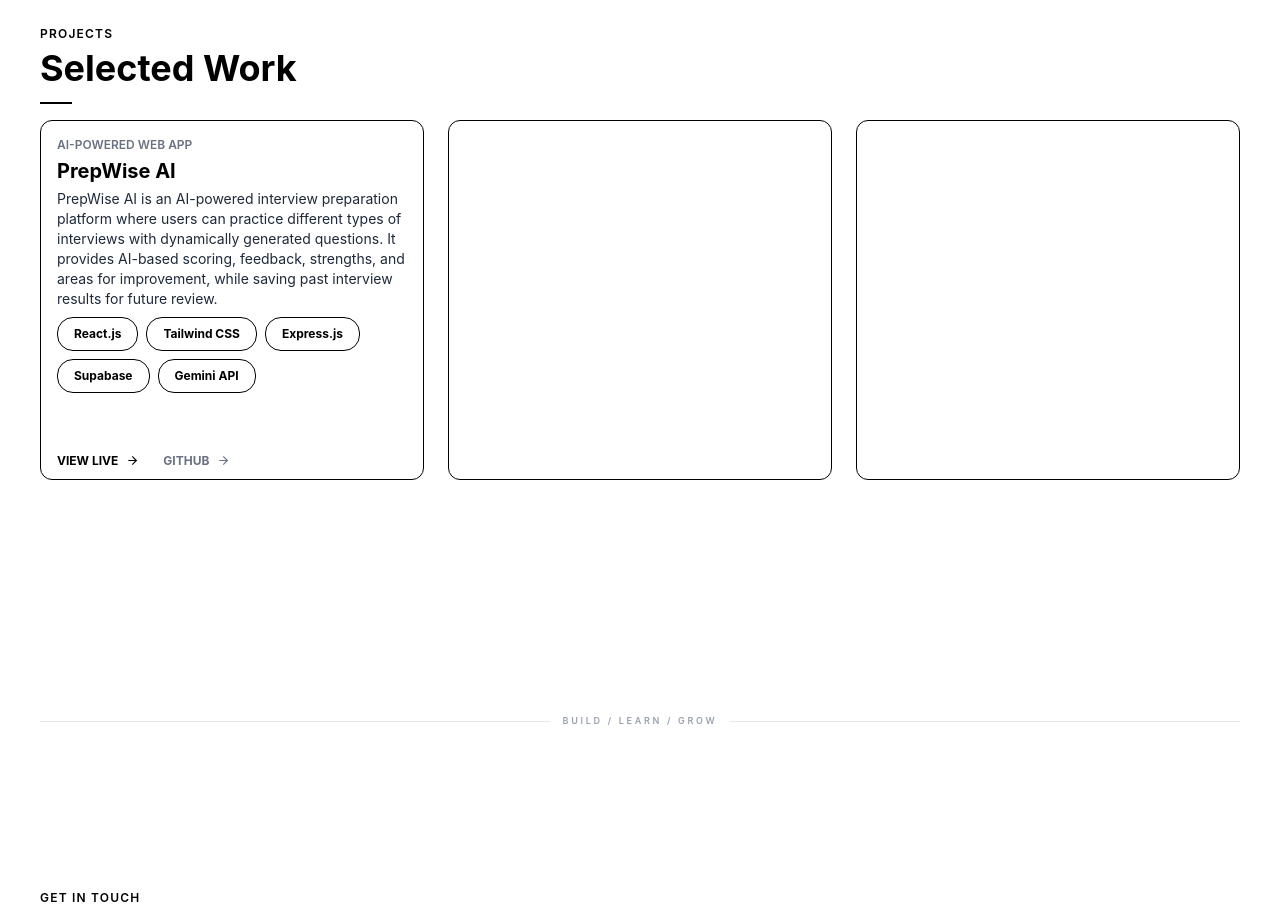
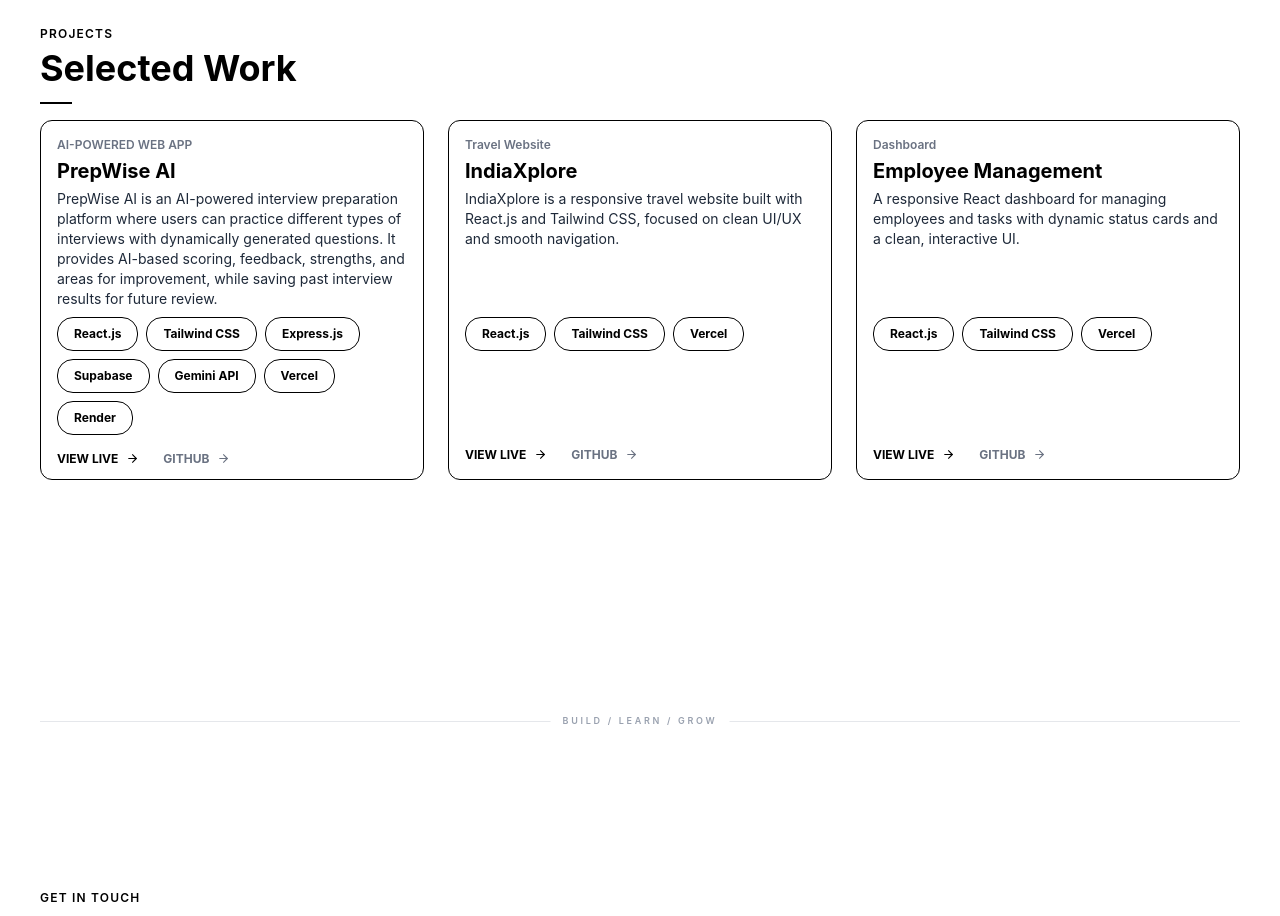
Before and after one commit to Sakshikirola/MyPortfolio, a React (Vite) app: page / in a window 1280 px wide. Shown: the part 2200-3116 px from the top of the page. Built offline with nearby package versions, Linux system fonts and the light colour scheme.

Commit message:
Projects added

```diff
--- a/src/Projects.jsx
+++ b/src/Projects.jsx
@@ -22,9 +22,11 @@ const Projects = () => {
           <p className='px-4 py-2 font-bold border border-black text-xs rounded-2xl cursor-pointer hover:bg-black hover:text-white'>Express.js</p>
           <p className='px-4 py-2 font-bold border border-black text-xs rounded-2xl cursor-pointer hover:bg-black hover:text-white'>Supabase</p>
           <p className='px-4 py-2 font-bold border border-black text-xs rounded-2xl cursor-pointer hover:bg-black hover:text-white'>Gemini API</p>
+          <p className='px-4 py-2 font-bold border border-black text-xs rounded-2xl cursor-pointer hover:bg-black hover:text-white'>Vercel</p>
+                    <p className='px-4 py-2 font-bold border border-black text-xs rounded-2xl cursor-pointer hover:bg-black hover:text-white'>Render</p>
          </div>
 
-         <div className='flex items-center gap-6 mt-15'>
+         <div className='flex items-center gap-6 mt-4'>
           <a href='https://prep-wise-ai-beta-lyart.vercel.app/' target='_blank' rel='noopener noreferrer'
             className='text-xs font-bold flex items-center gap-2 text-black hover:underline'
           >
@@ -42,11 +44,59 @@ const Projects = () => {
         </div>
 
         <div className='w-[32%] h-90 border-black border rounded-xl p-4'>
+         <p className='text-gray-500 text-xs font-semibold'>Travel Website</p>
+         <p className='text-xl font-bold leading-none mt-2'>IndiaXplore</p>
+         <p className='mt-2 text-sm text-gray-800'>IndiaXplore is a responsive travel website built with React.js and Tailwind CSS, focused on clean UI/UX and smooth navigation.</p>
 
+         <div className='mt-17 flex flex-wrap gap-2'>
+          <p className='px-4 py-2 font-bold border border-black text-xs rounded-2xl cursor-pointer hover:bg-black hover:text-white'>React.js</p>
+          <p className='px-4 py-2 font-bold border border-black text-xs rounded-2xl cursor-pointer hover:bg-black hover:text-white'>Tailwind CSS</p>
+          <p className='px-4 py-2 font-bold border border-black text-xs rounded-2xl cursor-pointer hover:bg-black hover:text-white'>Vercel</p>
+         </div>
+
+         <div className='flex items-center gap-6 mt-24'>
+          <a href='https://india-xplore.vercel.app/' target='_blank' rel='noopener noreferrer'
+            className='text-xs font-bold flex items-center gap-2 text-black hover:underline'
+          >
+           VIEW LIVE
+           <ArrowRight size={13} />
+          </a>
+
+          <a href='https://github.com/Sakshikirola/IndiaXplore' target='_blank' rel='noopener noreferrer'
+           className='text-xs font-bold flex items-center gap-2 text-gray-500 hover:text-black'
+          >
+           GITHUB
+           <ArrowRight size={13} />
+          </a>
+         </div>
         </div>
 
         <div className='w-[32%] h-90 border-black border rounded-xl p-4'>
+          <p className='text-gray-500 text-xs font-semibold'>Dashboard</p>
+         <p className='text-xl font-bold leading-none mt-2'>Employee Management</p>
+         <p className='mt-2 text-sm text-gray-800'>A responsive React dashboard for managing employees and tasks with dynamic status cards and a clean, interactive UI.</p>
 
+         <div className='mt-17 flex flex-wrap gap-2'>
+          <p className='px-4 py-2 font-bold border border-black text-xs rounded-2xl cursor-pointer hover:bg-black hover:text-white'>React.js</p>
+          <p className='px-4 py-2 font-bold border border-black text-xs rounded-2xl cursor-pointer hover:bg-black hover:text-white'>Tailwind CSS</p>
+          <p className='px-4 py-2 font-bold border border-black text-xs rounded-2xl cursor-pointer hover:bg-black hover:text-white'>Vercel</p>
+         </div>
+
+         <div className='flex items-center gap-6 mt-24'>
+          <a href='https://ems-project-swart.vercel.app/' target='_blank' rel='noopener noreferrer'
+            className='text-xs font-bold flex items-center gap-2 text-black hover:underline'
+          >
+           VIEW LIVE
+           <ArrowRight size={13} />
+          </a>
+
+          <a href='https://github.com/Sakshikirola/EMS-Project' target='_blank' rel='noopener noreferrer'
+           className='text-xs font-bold flex items-center gap-2 text-gray-500 hover:text-black'
+          >
+           GITHUB
+           <ArrowRight size={13} />
+          </a>
+         </div>
         </div>
       </div>
 
```
